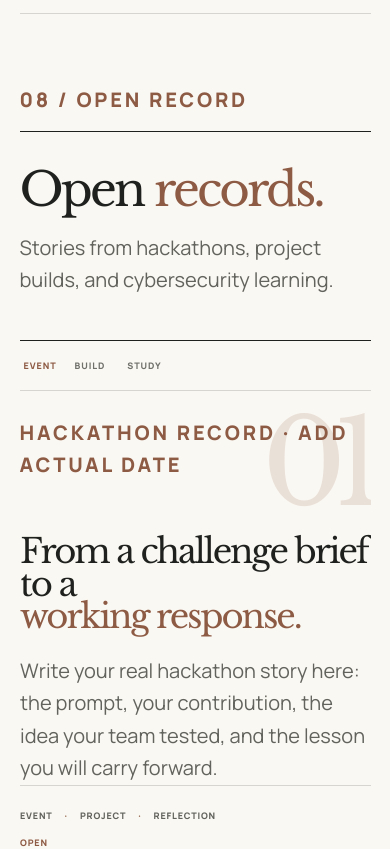
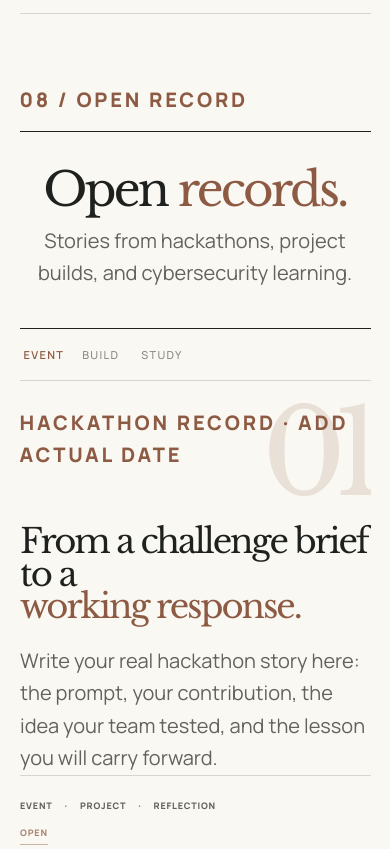
Before and after one commit to avinashk08408/Avinash-portfolio, a React (Vite) app: page / in a window 390 px wide. Shown: the part 8840-9689 px from the top of the page. Built offline with nearby package versions, Linux system fonts and the light colour scheme; a web font is replaced by a local one.

Commit message:
Update Activity.css

```diff
--- a/src/components/Activity/Activity.css
+++ b/src/components/Activity/Activity.css
@@ -437,3 +437,58 @@
     transition: none;
   }
 }
+/* Open Record: larger light controls and centred two-word heading. */
+
+.open-record__intro {
+  display: flex;
+  flex-direction: column;
+  align-items: center;
+  gap: 18px;
+  padding: 46px 0 40px;
+  text-align: center;
+}
+
+.open-record__intro h2 {
+  max-width: none;
+  margin: 0;
+  font-size: clamp(42px, 4.8vw, 56px);
+  letter-spacing: -0.06em;
+  text-align: center;
+}
+
+.open-record__intro > p {
+  max-width: 460px;
+  margin: 0;
+  text-align: center;
+}
+
+.open-record__menu-button {
+  color: #8a8b84;
+  font: 500 12px "Manrope", Arial, sans-serif;
+  letter-spacing: 0.12em;
+}
+
+.open-record__menu-button.is-active {
+  color: var(--sienna);
+  font-weight: 600;
+}
+
+.open-record__empty-link {
+  border-bottom-color: rgba(141, 90, 68, 0.45);
+  color: rgba(141, 90, 68, 0.72);
+}
+
+@media (max-width: 760px) {
+  .open-record__intro {
+    gap: 14px;
+    padding: 38px 0;
+  }
+
+  .open-record__intro h2 {
+    font-size: clamp(43px, 12vw, 56px);
+  }
+
+  .open-record__menu-button {
+    font-size: 11px;
+  }
+}
```
